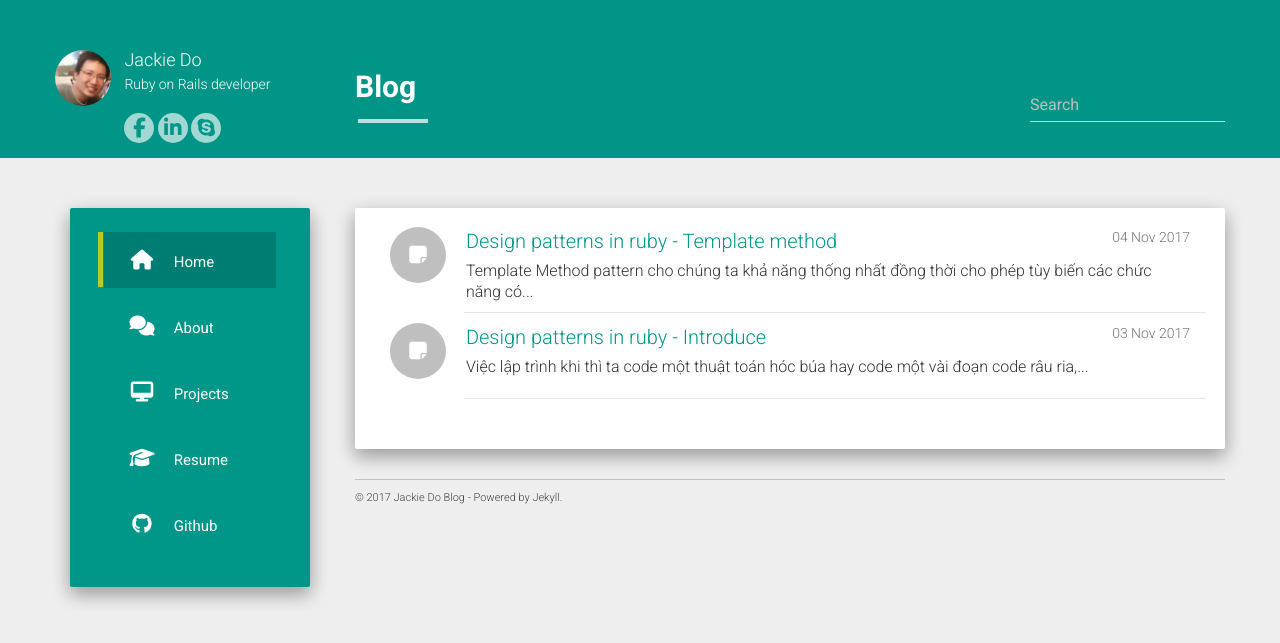
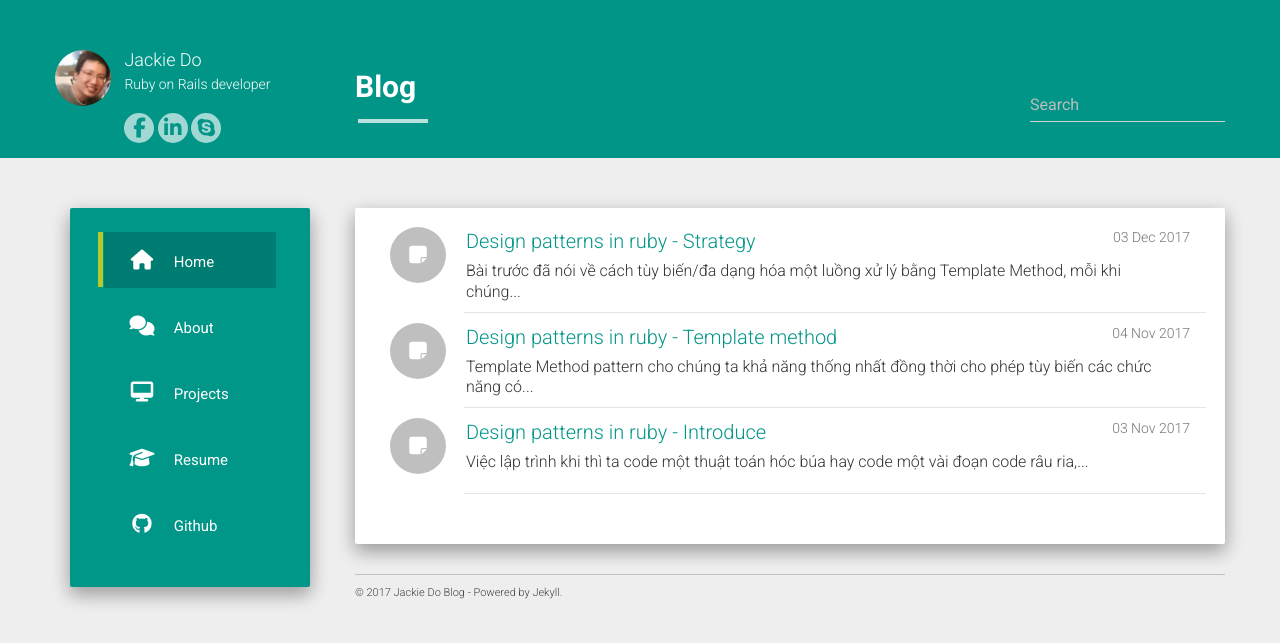
Before and after one commit to jackiedo91/jackie_do_blog, a Jekyll site: the page built from index.html, in a window 1280 px wide. Shown: the top 643 px of the page. Built offline with Jekyll 4.4.1, drawn with Linux system fonts in a browser that asks for light colours; nearby versions of some CDN libraries; the list of posts is cut into pages by our own code; some of the changed lines change nothing that is shown.

Commit message:
add strategy method

```diff
--- a/_posts/2017-11-04-template-method-design-pattern-in-ruby.md
+++ b/_posts/2017-11-04-template-method-design-pattern-in-ruby.md
@@ -237,10 +237,10 @@ published: true
 <ul>
 <li>Cần phải thiết kế  tốt abstract base class ban đầu để tránh phải sửa chữa sau này.</li>
 <li>Dùng chung input data format giữa các class con.</li>
-<li>Sau khi khởi tạo một instance của một trong các class con thì method bị cố định.
-<br/>(không linh hoạt bằng Strategy Design Pattern) </li>
+<li>Sau khi khởi tạo một instance của một trong các class con thì method bị cố định (không linh hoạt bằng <a href="{{ site.baseurl }}/ruby/2017/12/03/template-method-stategy-in-ruby.html">Strategy Design Pattern</a>).
+</li>
 </ul>
 
 
 <br/>
-<p style="text-align: center;"> ==================== Phần Chuyên Sâu ==================== </p>
+<p style="text-align: center;"> ==================== Phần Mở Rộng ==================== </p>
--- /dev/null
+++ b/_posts/2017-12-03-template-method-stategy-in-ruby.md
@@ -0,0 +1,99 @@
+---
+layout: post
+title: Design patterns in ruby - Strategy
+date:   2017-12-03 02:00:00
+categories: ruby
+published: true
+---
+
+<blockquote><p><strong>Bài trước đã nói về cách tùy biến/đa dạng hóa một luồng xử lý bằng Template Method, mỗi khi chúng ta muốn thêm một cách xử lý mới, chúng ta tạo thêm một class con(sub-class) dựa trên abtract base class ban đầu. Tuy nhiên, cách này có hạn chế cố hữu vì dựa đa phần trên việc kế thừa (inheritance): không quan trọng bạn thiết kế abtract base class (super-class) kỹ lưỡng tới đâu, mối quan hệ giữa sub-class và super-class sẽ rối dần theo thời gian, khi hệ thống phình to lên. Ngoài ra thì Template Method sẽ fix cứng cách xử lý tại "runtime", một khi đã khởi tạo một instance và truyền input data vào thì instance đó chỉ làm việc theo đúng design của một sub-class nào đó, nếu bạn muốn làm gì đó khác đi với cùng input data đó, bạn phải tạo nguyên một instance mới của một sub-class khác.
+<br/>
+<br/>
+Bài này chúng ta vẫn giải quyết bài toán tùy biến/đa dạng hóa một luồng xử lý nhưng với một pattern khác - Strategy và nó có thể tránh đi một vài khuyết điểm của Template Method. Với Strategy thay vì chúng ta gọi trực tiếp một method(template method) ở abtract base class để xuất ra report thì ta có một class trung gian để làm việc này (context class). Tại class trung gian, ta chỉ việc truyền vào input data và lựa chọn "chiến thuật-strategy" để xử lý data này, chiến thuật có thể thay đôi ngay sau khi tạo ra một instance của class này, hay nói cách khác nó có thể thay đổi chiến thuật ngay tại lúc runtime.
+</strong></p></blockquote>
+
+<h2>Bài toán</h2>
+<p>
+Vẫn bài toán xuất report với nhiều format khác nhau (HTML, plain text ...), nhưng ta sẽ thử áp dụng Strategy Pattern.
+</p>
+
+<blockquote>
+<h4>Report Class - Context Class</h4>
+
+{% highlight ruby %}
+  class Report
+    attr_reader :title, :text
+    attr_accessor :formatter
+
+    def initialize(formatter)
+      @title = 'Monthly Report'
+      @text = [ 'Things are going', 'really, really well.' ]
+      @formatter = formatter
+    end
+
+    def output_report
+      @formatter.output_report(@title, @text)
+    end
+
+  end
+{% endhighlight %}
+
+<h4>Strategy base class (đặt tên class gợi nhớ về chức năng)</h4>
+
+{% highlight ruby %}
+  class Formatter
+    def output_report(title, text)
+      raise 'Called abtract method: output_report'
+    end
+  end
+{% endhighlight %}
+
+<h4>HTML Strategy class (chiến thuật số một: xuất HTML)</h4>
+
+{% highlight ruby %}
+  class HTMLFormatter < Formatter
+    def output_report(title, text)
+      puts('<html>')
+      puts('  <head>')
+      puts("    <title>#{title}</title>")
+      puts('  </head>')
+      puts('  <body>')
+        text.each do |line|
+          puts("  <p>#{line}</p>")
+        end
+      puts('  </body>')
+      puts('</html>')
+    end
+  end
+{% endhighlight %}
+
+<h4>Plain text Strategy class (chiến thuật số hai: xuất Text)</h4>
+
+{% highlight ruby %}
+  class PlainTextFormatter < Formatter
+    def output_report(title, text)
+      puts("***** #{title} *****")
+      text.each do |line|
+        puts(line)
+      end
+    end
+  end
+{% endhighlight %}
+
+<p style="text-align: center;"> ==================== Sử dụng Strategy ==================== </p>
+{% highlight ruby %}
+  # Dùng chiến thuật xuất HTML tại thời điểm khởi tạo
+  report = Report.new(HTMLFormatter.new)
+  report.output_report
+
+  # Đối qua chiến thuật xuất Plain Text
+  report.formatter = PlainTextFormatter.new
+  report.output_report
+
+{% endhighlight %}
+
+</blockquote>
+
+
+<br/>
+<p style="text-align: center;"> ==================== Phần Mở Rộng ==================== </p>
```
